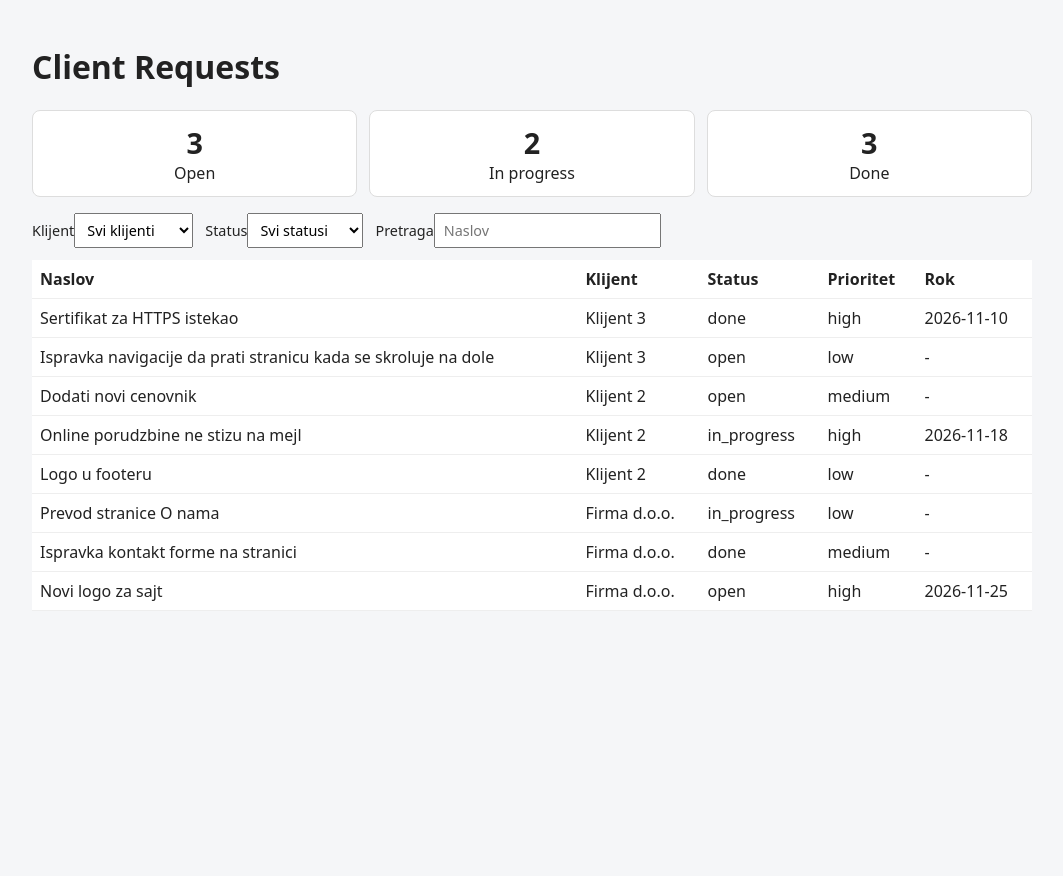
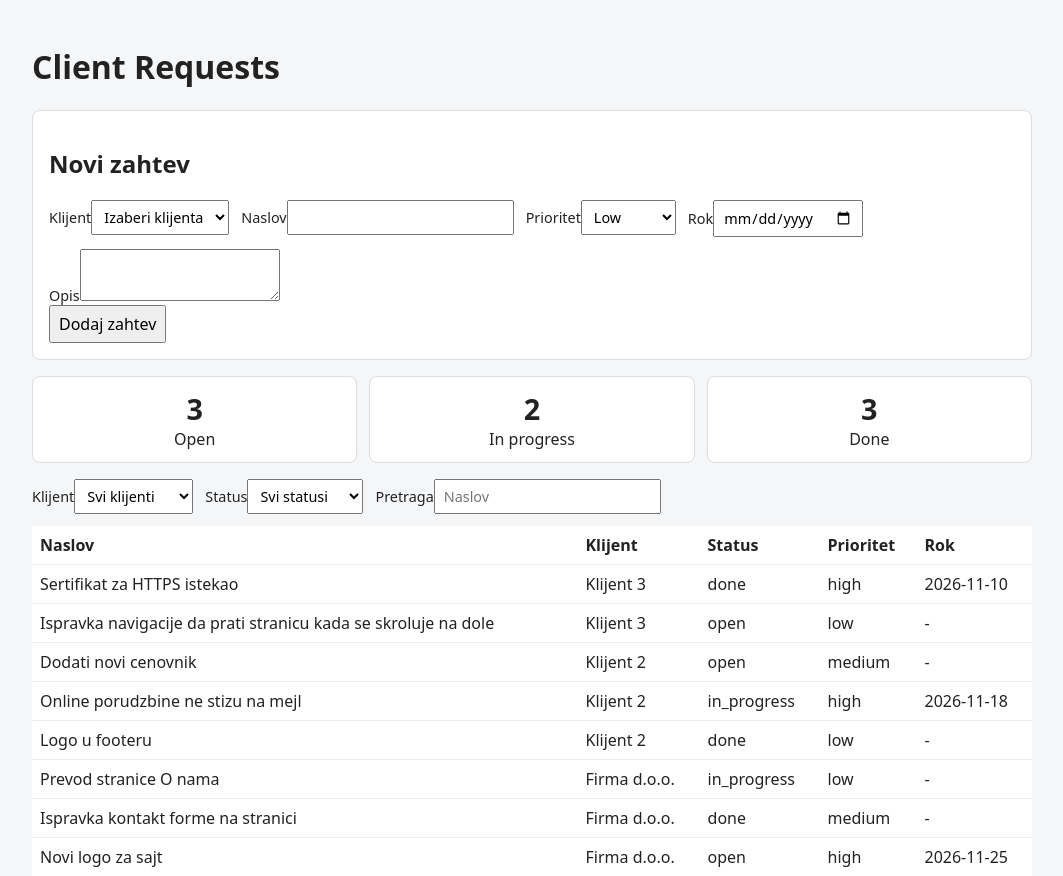
Before and after one commit to markobrkic03/client-requests, a Laravel app: page / in a window 1280 px wide. Shown: the top 876 px of the page, without its empty margins (108-1171 px from the left). Before the commit the page ends 601 px from the top, so only its background shows below. Run offline with Laravel 12, Linux system fonts and the light colour scheme; data comes from the database, SQL or seed files in the repository; style sheets or scripts are compiled from the project's sources.

Commit message:
Added create request form with field validation errors

```diff
--- a/resources/js/api.js
+++ b/resources/js/api.js
@@ -39,3 +39,24 @@ export async function getSummary(clientId){
     return result.json();
 
 }
+
+export async function createRequest(data){
+    const result = await fetch('/api/requests', {
+        method: 'POST',
+        headers,
+        body: JSON.stringify(data)
+    });
+
+    if(result.status === 422){
+        const body = await result.json();
+        return { ok: false, errors: body.errors };
+    }
+
+    if(!result.ok){
+        throw new Error('Greska pri ucitavanju zahteva');
+    }
+
+    return { ok: true, data: await result.json() };
+
+
+}
--- a/resources/js/components/App.jsx
+++ b/resources/js/components/App.jsx
@@ -3,6 +3,7 @@ import {getClients, getRequests, getSummary} from '../api';
 import Filters from './Filters';
 import RequestList from './RequestList';
 import Summary from './Summary';
+import RequestForm from "./RequestForm";
 
 export default function App(){
     const [clients, setClients] = useState([]);
@@ -58,9 +59,16 @@ export default function App(){
         loadSummary();
     }, [filters.client_id]);
 
+    function handleCreated(){
+        loadRequests();
+        loadSummary();
+    }
+
     return (
         <div className="container">
             <h1>Client Requests</h1>
+
+            <RequestForm clients={clients} onCreated={handleCreated} />
 
             <Summary summary={summary} />
 
--- /dev/null
+++ b/resources/js/components/RequestForm.jsx
@@ -0,0 +1,109 @@
+import {useState} from "react";
+import { createRequest } from "../api";
+
+const emptyForm = {
+    client_id: '',
+    title: '',
+    description: '',
+    priority: '',
+    due_date: '',
+};
+
+function FieldError({ messages }){
+    if(!messages){
+        return null;
+    }
+
+    return <p className="field-error">{messages[0]}</p>
+}
+
+export default function RequestForm({ clients, onCreated }){
+
+    const [form, setForm] = useState(emptyForm);
+    const [errors, setErrors] = useState({});
+    const [saving, setSaving] = useState(false);
+    const [error, setError] = useState(null);
+
+    function handleChange(e){
+        setForm({ ...form, [e.target.name]: e.target.value });
+    }
+
+    async function handleSubmit(e){
+        e.preventDefault();
+        setSaving(true);
+        setErrors({});
+        setError(null);
+
+        try{
+            const result = await createRequest(form);
+
+            if(result.ok){
+                setForm(emptyForm);
+                onCreated();
+            }else{
+                setErrors(result.errors);
+            }
+        } catch (e){
+            console.error(e);
+            setError("Zahtev nije sacuvan. Proveriti da li radi server");
+        }finally {
+            setSaving(false);
+        }
+
+    }
+
+    return (
+        <form onSubmit={handleSubmit} className="card">
+            <h2>Novi zahtev</h2>
+
+            <div className="form-row">
+                <label>
+                    Klijent
+                    <select name="client_id" value={form.client_id} onChange={handleChange}>
+                        <option value="">Izaberi klijenta</option>
+                        {clients.map((client) => (
+                            <option value={client.id} key={client.id}>{client.name}</option>
+                        ))}
+                    </select>
+                    <FieldError messages={errors.client_id} />
+                </label>
+
+                <label>
+                    Naslov
+                    <input type="text" name="title" value={form.title} onChange={handleChange}/>
+                    <FieldError messages={errors.title} />
+                </label>
+
+                <label>
+                    Prioritet
+                    <select name="priority" value={form.priority} onChange={handleChange}>
+                        <option value="low">Low</option>
+                        <option value="medium">Medium</option>
+                        <option value="high">High</option>
+                    </select>
+                    <FieldError messages={errors.priority} />
+                </label>
+
+                <label>
+                    Rok
+                    <input type="date" name="due_date" value={form.due_date} onChange={handleChange}/>
+                    <FieldError messages={errors.due_date} />
+                </label>
+
+            </div>
+
+            <label>
+                Opis
+                <textarea name="description" value={form.description} onChange={handleChange} rows="2" />
+                <FieldError messages={errors.description} />
+            </label>
+
+            { error && <p className="error">{error}</p> }
+
+            <button type="submit" disabled={saving}>
+                {saving ? "Cuvanje" : "Dodaj zahtev"}
+            </button>
+        </form>
+    );
+
+}
```
